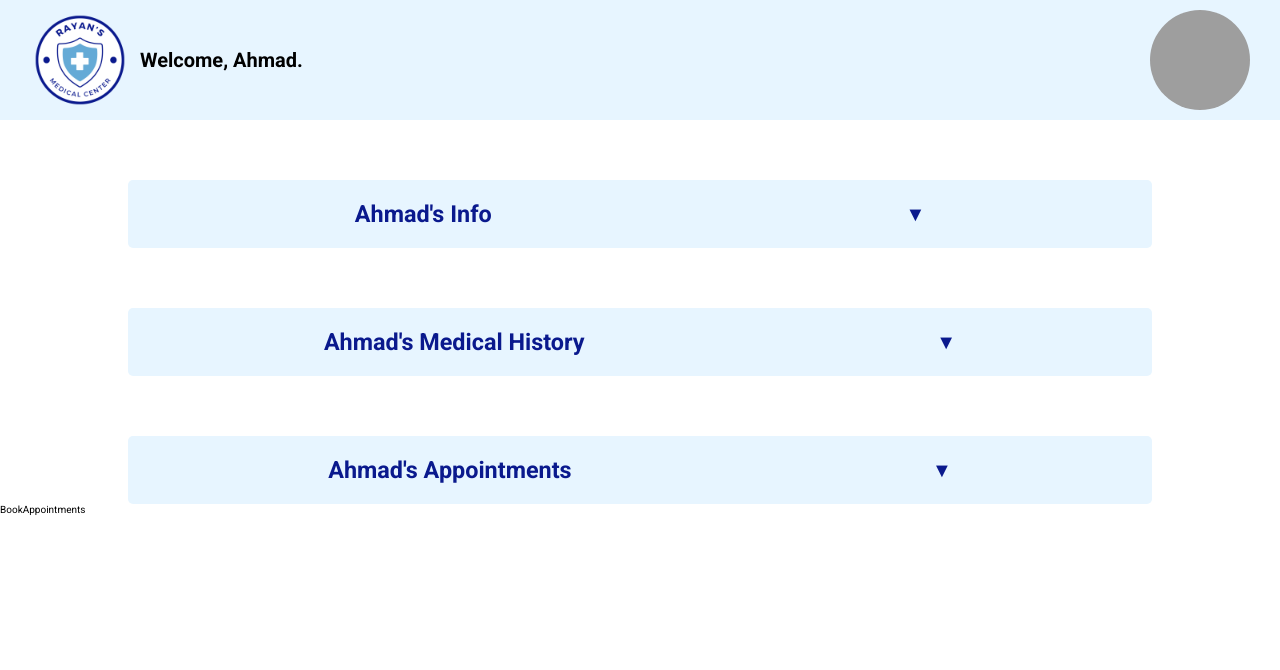
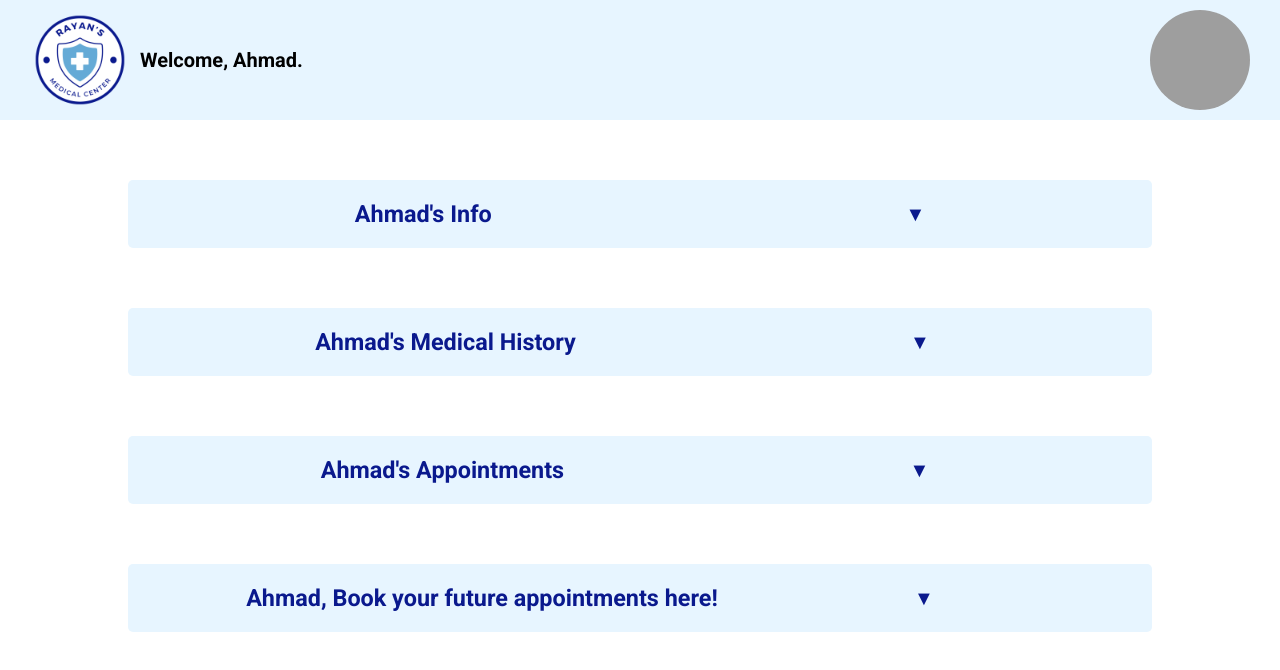
Before and after one commit to Rayan-Sarieddine/rayan_medical_center, a React (Create React App) app: page / in a window 1280 px wide. Shown: the top 670 px of the page. Built offline with nearby package versions, Linux system fonts and the light colour scheme; grey boxes are pictures that could not be loaded; the HTML template or start-up script is replaced by a standard one.

Commit message:
implemented patients page

```diff
--- a/src/Pages/PatientPage/Components/Appointments/Appointments.css
+++ b/src/Pages/PatientPage/Components/Appointments/Appointments.css
@@ -32,3 +32,6 @@
   margin-bottom: 1rem;
   color: white;
 }
+.appointments_header div {
+  margin-right: 3rem;
+}
--- a/src/Pages/PatientPage/Components/BookAppointment/BookAppointment.css
+++ b/src/Pages/PatientPage/Components/BookAppointment/BookAppointment.css
@@ -0,0 +1,46 @@
+.book-appointments {
+  background-color: #e7f5ff;
+  width: 80%;
+  margin: 0 auto;
+  margin-top: 6rem;
+  border-radius: 5px;
+}
+.book-appointments_header {
+  display: flex;
+  font-size: 2rem;
+  color: #0a198d;
+  font-weight: 600;
+  justify-content: space-around;
+  align-items: center;
+  padding: 2rem;
+}
+.book-appointments_body {
+  position: relative;
+  padding: 2rem;
+}
+.book-appointments_header div {
+  cursor: pointer;
+}
+
+.book-appointments_body h2 {
+  font-size: 2.5rem;
+}
+.book-appointments_body label {
+  font-size: 1.5rem;
+  margin-right: 1rem;
+  margin-top: 2rem;
+  display: inline-block;
+  margin-bottom: 1rem;
+}
+.selected-date {
+  font-size: 1.2rem;
+}
+.book-appointments_body input {
+  border-radius: 8px;
+}
+.book-appointments_body input:focus {
+  background-color: #e7f5ff;
+}
+.book-appointments_header div {
+  margin-right: 10rem;
+}
--- a/src/Pages/PatientPage/Components/BookAppointment/BookAppointments.js
+++ b/src/Pages/PatientPage/Components/BookAppointment/BookAppointments.js
@@ -1,7 +1,48 @@
-import React from "react";
+import React, { useState } from "react";
 import "./BookAppointment.css";
-function BookAppointments() {
-  return <div>BookAppointments</div>;
+function BookAppointments({ patient }) {
+  const [showBookAppointmentsBody, setShowBookAppointmentsBody] =
+    useState(false);
+  const toggleBookAppointmentsBody = () => {
+    setShowBookAppointmentsBody(!showBookAppointmentsBody);
+  };
+  const [selectedDate, setSelectedDate] = useState(null);
+
+  const handleDateSelection = (event) => {
+    const d = event.target.value;
+    const newd = new Date(d);
+    setSelectedDate(newd.toLocaleString());
+  };
+  return (
+    <div className="book-appointments">
+      <div className="book-appointments_header">
+        <h3>
+          {patient.patient_name.split(" ")[0].charAt(0).toUpperCase() +
+            patient.patient_name.split(" ")[0].slice(1).toLowerCase()}
+          , Book your future appointments here!
+        </h3>
+        <div onClick={toggleBookAppointmentsBody}>&#9660;</div>
+      </div>
+      {showBookAppointmentsBody && (
+        <div className="book-appointments_body">
+          <h2>Book Appointments</h2>
+          <label for="book-appointmentDateTime">
+            Select Appointment's Date and Time:
+          </label>
+          <input
+            type="datetime-local"
+            id="book-appointmentDateTime"
+            name="book-appointmentDateTime"
+            onChange={handleDateSelection}
+          />
+
+          <div className="selected-date">
+            Selected Date: {selectedDate ? selectedDate : "No date selected"}
+          </div>
+        </div>
+      )}
+    </div>
+  );
 }
 
 export default BookAppointments;
--- a/src/Pages/PatientPage/Components/MedicalHistory/MedicalHistory.css
+++ b/src/Pages/PatientPage/Components/MedicalHistory/MedicalHistory.css
@@ -25,3 +25,6 @@
   font-size: 2rem;
   margin-bottom: 1rem;
 }
+.medical-history_header div {
+  margin-right: 3.5rem;
+}
```
